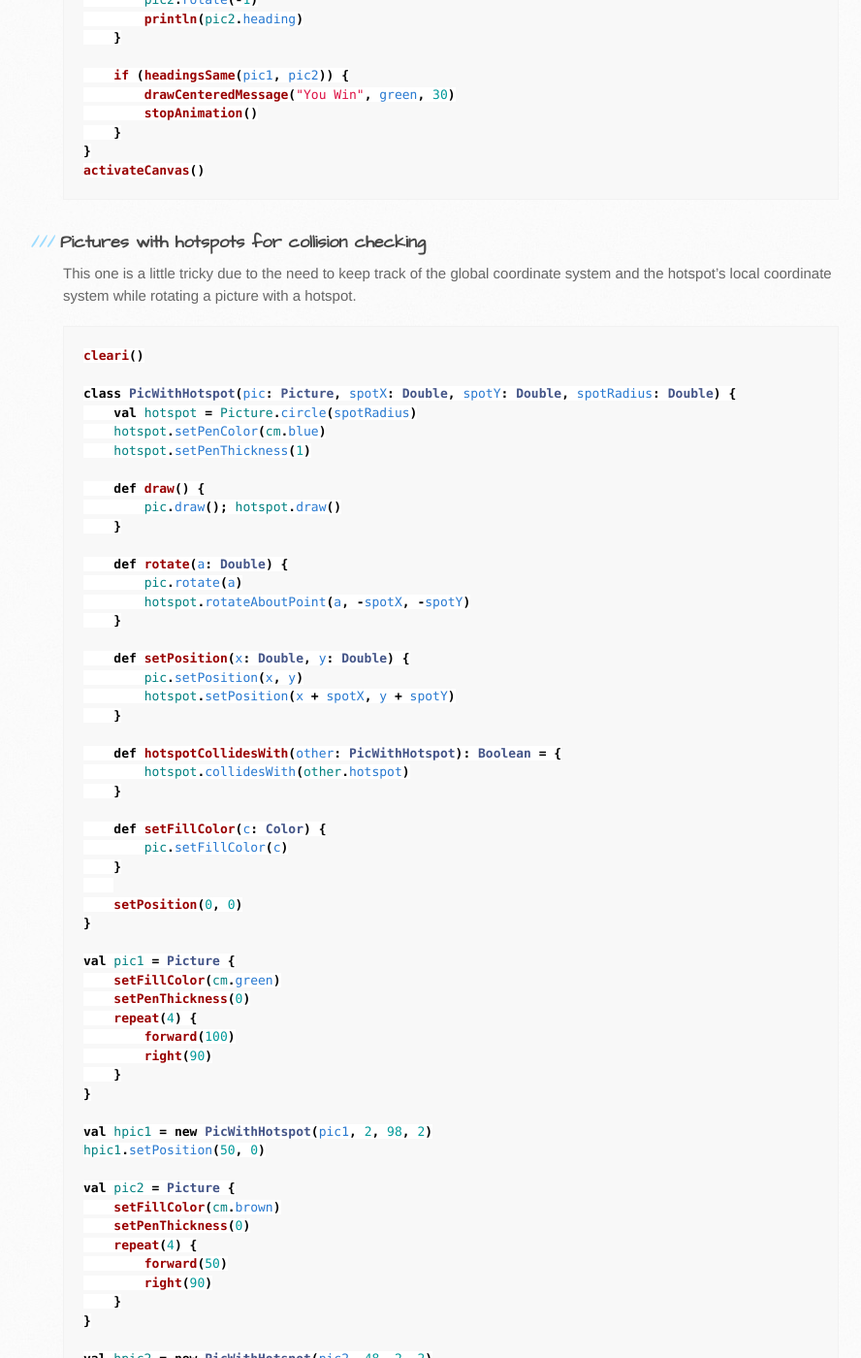
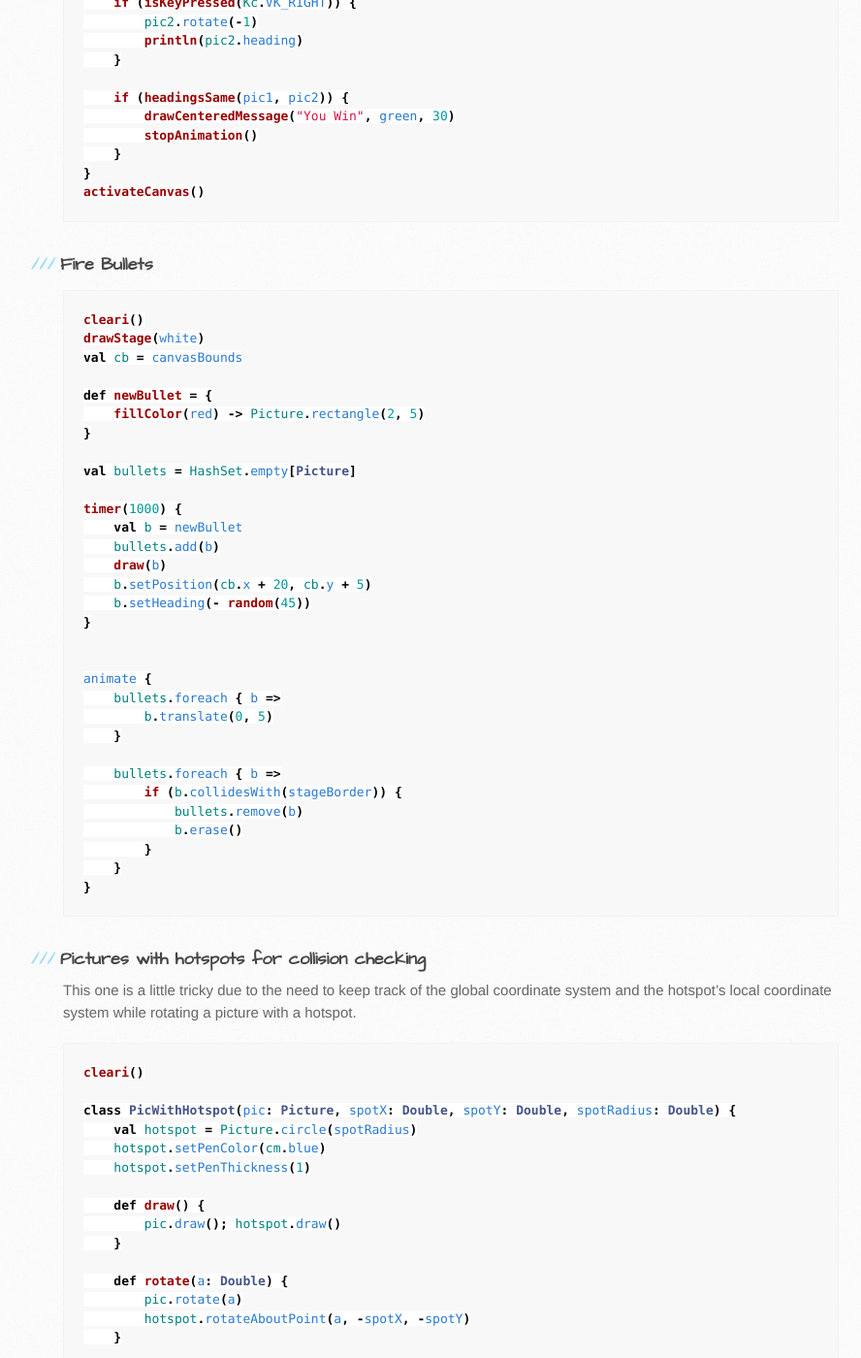
Before and after one commit to kojodoc/kojodoc.github.io, a Jekyll site: the page built from howtos/gaming.md, in a window 1280 px wide and 1400 px high, scrolled down 1532 px. Shown: the whole window at 97% size, without its empty margins (105-993 px from the left). Built offline with Jekyll 4.4.1, drawn with Linux system fonts in a browser that asks for light colours; our own code applies the rules of GitHub Pages for plain Markdown files; the repository's description, which GitHub fills in, is left out.

Commit message:
Add bullets howto.

````diff
--- a/howtos/gaming.md
+++ b/howtos/gaming.md
@@ -5,6 +5,7 @@
 ## Gaming How-to code snippets
 * [On picture click - draw a new picture](#on-picture-click---draw-a-new-picture).
 * [Check if two pictures have the same orientation](#check-if-two-pictures-have-the-same-orientation).
+* [Fire Bullets](#fire-bullets).
 * [Pictures with hotspots for collision checking](#pictures-with-hotspots-for-collision-checking).
 
 ### On picture click - draw a new picture
@@ -79,6 +80,40 @@ animate {
 activateCanvas()
 ```
 
+### Fire Bullets
+```scala
+cleari()
+drawStage(white)
+val cb = canvasBounds
+
+def newBullet = {
+    fillColor(red) -> Picture.rectangle(2, 5)
+}
+
+val bullets = HashSet.empty[Picture]
+
+timer(1000) {
+    val b = newBullet
+    bullets.add(b)
+    draw(b)
+    b.setPosition(cb.x + 20, cb.y + 5)
+    b.setHeading(- random(45))
+}
+
+
+animate {
+    bullets.foreach { b =>
+        b.translate(0, 5)
+    }
+
+    bullets.foreach { b =>
+        if (b.collidesWith(stageBorder)) {
+            bullets.remove(b)
+            b.erase()
+        }
+    }
+}
+```
 
 ### Pictures with hotspots for collision checking
 This one is a little tricky due to the need to keep track of the global coordinate system and the hotspot's local coordinate system while rotating a picture with a hotspot.
````
